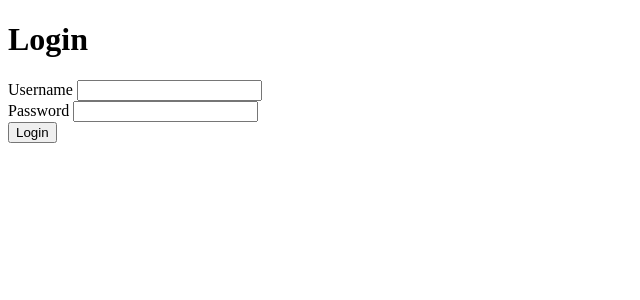
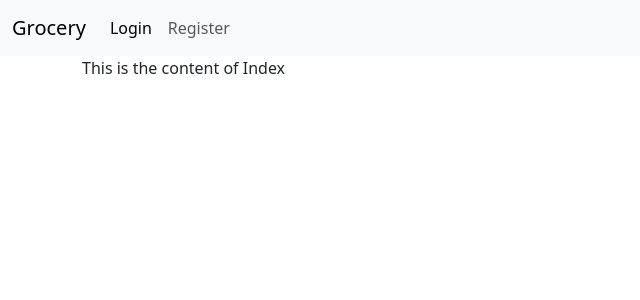
Before and after one commit to kamlesh-sys/Grocery, a Flask app: page / in a window 1280 px wide. Shown: the top 300 px of the page, without its empty margins (0-640 px from the left). Run offline with Flask 3, Linux system fonts and the light colour scheme.

Commit message:
Updates of day2
The Models and login routes added

```diff
--- a/app.py
+++ b/app.py
@@ -2,10 +2,11 @@ from flask import Flask,render_template
 
 app=Flask(__name__)
 
+import config
 
-@app.route('/')
-def index():
-    return render_template('index.html')
+import models
+
+import routes
 
 if __name__ == '__main__':
     app.run(debug=True)
--- /dev/null
+++ b/routes.py
@@ -0,0 +1,14 @@
+
+from flask import render_template
+from app import app
+@app.route('/')
+def index():
+    return render_template('index.html')
+
+@app.route('/login')
+def login():
+    return render_template('login.html')
+
+@app.route('/register')
+def register():
+    return render_template('register.html')
--- a/templates/index.html
+++ b/templates/index.html
@@ -1,24 +1,6 @@
-<!DOCTYPE html>
-<html lang="en">
-<head>
-    <meta charset="UTF-8">
-    <meta name="viewport" content="width=device-width, initial-scale=1.0">
-    <title>Groceryshop application</title>
-</head>
-<body>
-    <h1>Login</h1>
-    <form action="" class="my-form">
-        <div class="form-group">
-            <label for="username">Username</label>
-            <input type="text" name="username">
-        </div>
-        <div class="form-group">
-            <label for="password">Password</label>
-            <input type="password" name="password">
-        </div>
-        <div class="form-group">
-            <button type="submit">Login</button>
-        </div>
-    </form>
-</body>
-</html>
+{% extends 'layout.html' %}
+
+
+{% block content %}
+    This is the content of Index
+{% endblock %}
--- /dev/null
+++ b/templates/layout.html
@@ -0,0 +1,31 @@
+<!DOCTYPE html>
+<html lang="en">
+<head>
+    <meta charset="UTF-8">
+    <meta name="viewport" content="width=device-width, initial-scale=1.0">
+    <title>
+        {% block title %}
+            Grocery Shop
+        {% endblock %}
+    </title>
+    <link href="https://cdn.jsdelivr.net/npm/bootstrap@5.3.8/dist/css/bootstrap.min.css" rel="stylesheet" integrity="sha384-sRIl4kxILFvY47J16cr9ZwB07vP4J8+LH7qKQnuqkuIAvNWLzeN8tE5YBujZqJLB" crossorigin="anonymous">
+    {% block style %}
+
+    {% endblock %}
+</head>
+<body>
+    {% include 'navbar.html'   %}
+
+    <div class="container">
+        {% block content %}
+
+        {% endblock %}
+    </div>
+
+
+    {% block script %}
+
+    {% endblock %}
+<script src="https://cdn.jsdelivr.net/npm/bootstrap@5.3.8/dist/js/bootstrap.bundle.min.js" integrity="sha384-FKyoEForCGlyvwx9Hj09JcYn3nv7wiPVlz7YYwJrWVcXK/BmnVDxM+D2scQbITxI" crossorigin="anonymous"></script>
+</body>
+</html>
--- /dev/null
+++ b/templates/navbar.html
@@ -0,0 +1,19 @@
+
+<nav class="navbar navbar-expand-lg bg-body-tertiary">
+    <div class="container-fluid">
+        <a class="navbar-brand" href="/">Grocery</a>
+        <button class="navbar-toggler" type="button" data-bs-toggle="collapse" data-bs-target="#navbarSupportedContent" aria-controls="navbarSupportedContent" aria-expanded="false" aria-label="Toggle navigation">
+        <span class="navbar-toggler-icon"></span>
+        </button>
+        <div class="collapse navbar-collapse" id="navbarSupportedContent">
+        <ul class="navbar-nav me-auto mb-2 mb-lg-0">
+            <li class="nav-item">
+            <a class="nav-link active" aria-current="page" href="{{ url_for('login')}}">Login</a>
+            </li>
+            <li class="nav-item">
+            <a class="nav-link" href="{{ url_for('register')}}">Register</a>
+            </li>
+        </ul>
+        </div>
+    </div>
+</nav>
```
Also changed, not shown: config.py (added, +9 -0 lines), models.py (added, +52 -0 lines), templates/login.html (added, +23 -0 lines), templates/register.html (added, +30 -0 lines), 1 other file.
